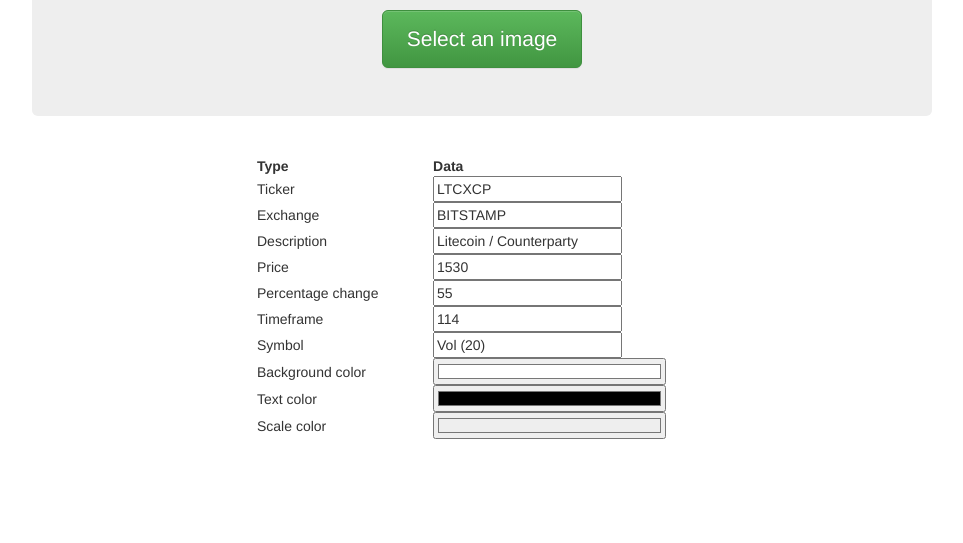
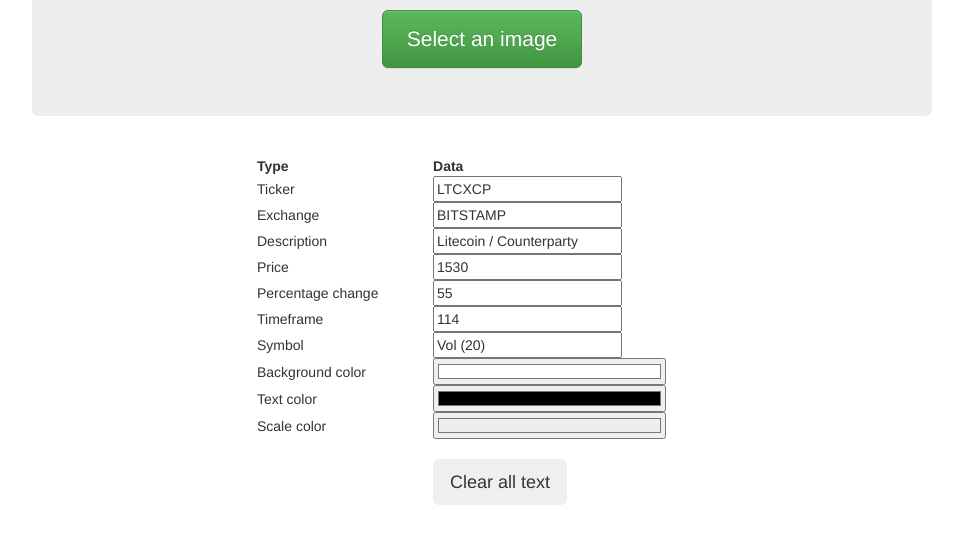
Before and after one commit to eaxvac/xposter, a plain HTML site: page index.html in a window 1280 px wide. Shown: the part 143-686 px from the top of the page, without its empty margins (158-1121 px from the left). Drawn offline with nearby package versions, Linux system fonts and the light colour scheme.

Commit message:
Clear all text button

```diff
--- a/index.html
+++ b/index.html
@@ -18,7 +18,7 @@
     <link href="css/ie10-viewport-bug-workaround.css" rel="stylesheet">
     <!-- Custom styles for this template -->
     <link href="css/jumbotron-narrow.css" rel="stylesheet">
-
+    <link href="css/main.css" rel="stylesheet">
 
     <!-- Latest compiled and minified JavaScript -->
     <script src="https://ajax.googleapis.com/ajax/libs/jquery/3.3.1/jquery.min.js"></script>
@@ -53,9 +53,9 @@
 
         <div class="row marketing">
             <!--<div class="col-lg-6">
-            <h4>Sample</h4>
-            <a href="img/sample.png" target="_blank"><img src="img/sample.png" class="sample_image" /></a>
-        </div>-->
+        <h4>Sample</h4>
+        <a href="img/sample.png" target="_blank"><img src="img/sample.png" class="sample_image" /></a>
+    </div>-->
 
             <div>
                 <table style="width:50%" class="center">
@@ -104,6 +104,17 @@
                         <td>Scale color</td>
                         <td><input type="color" id="scaleColor" value="#eeeeee" style="width:85%;"></td>
                     </tr>
+
+                    <tr>
+                        <td>
+                        </td>
+                        <td><br />
+                            <input type="button" class="btn btn-lg btn-lg"
+                                   onclick="clearAllText()"
+                                   value="Clear all text" />
+                        </td>
+                    </tr>
+
                 </table>
             </div>
 
--- a/js/main.js
+++ b/js/main.js
@@ -185,6 +185,24 @@ function createPostObject(imgbase64, width, height) {
     });*/
 }
 
+function clearAllText() {
+    var priceObj = document.getElementById('price');
+    var descObj = document.getElementById('description');
+    var tickerObj = document.getElementById('ticker');
+    var priceChangeObj = document.getElementById('percChange');
+    var exchangeObj = document.getElementById('exchange');
+    var timeframeObj = document.getElementById('timeframe');
+    var symbolObj = document.getElementById('symbol');
+
+    priceObj.value = "";
+    descObj.value = "";
+    tickerObj.value = "";
+    priceChangeObj.value = "";
+    exchangeObj.value = "";
+    timeframeObj.value = "";
+    symbolObj.value = "";
+}
+
 
 //////////////////////////////// UTILS
 function Base64Encode(str, encoding = 'utf-8') {
```
Also changed, not shown: css/main.css (added).
